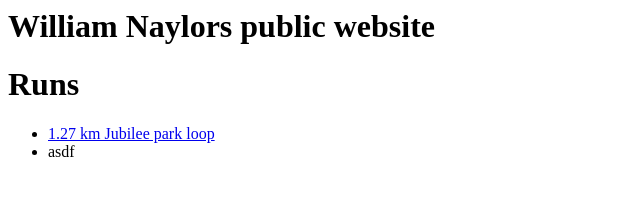
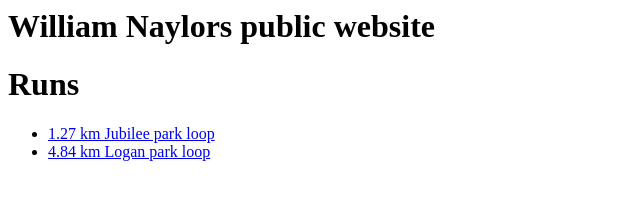
Before and after one commit to WillRNaylor/willrnaylor.github.io, a plain HTML site: page index.html in a window 1280 px wide. Shown: the whole page, without its empty margins (0-640 px from the left). Drawn offline with Linux system fonts and the light colour scheme.

Commit message:
Update index.html

```diff
--- a/index.html
+++ b/index.html
@@ -3,5 +3,5 @@
 <h1>Runs</h1>
 <ul>
   <li><a href="https://onthegomap.com/s/mdfi56ou">1.27 km Jubilee park loop</a></li>
-  <li>asdf</li>
+  <li><a href="https://onthegomap.com/s/4foj0jng">4.84 km Logan park loop</a></li>
 </ul>
```
